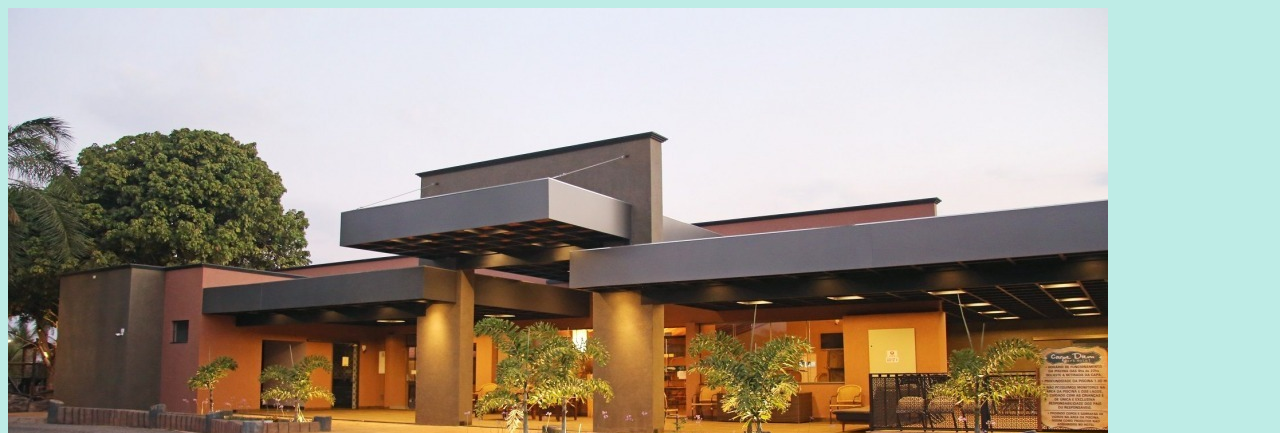
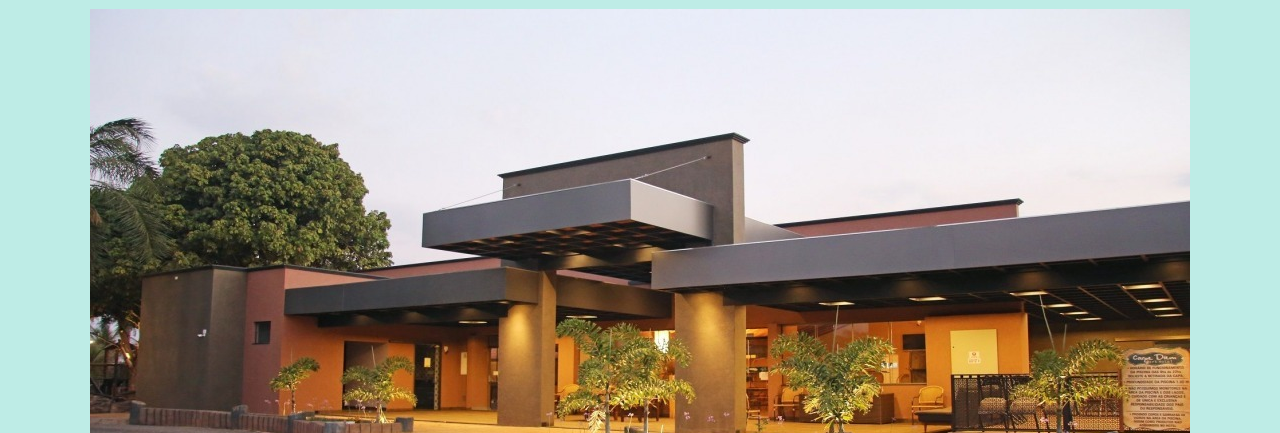
Before and after one commit to fabianocardosodev/formulariovalidar, a plain HTML site: page index.html in a window 1280 px wide. Shown: the top 433 px of the page. Drawn offline with Linux system fonts and the light colour scheme.

Commit message:
Update style.css

```diff
--- a/css/style.css
+++ b/css/style.css
@@ -29,15 +29,16 @@
      width: 100px;
      height: 40px;
      color: rgb(11, 117, 94);
-     : ;
      border-radius: 10px;
      text-align: center;
  }
 
  .foto-fachada {
-     width: 800px;
-     position: relative;
-     text-align: center;
+     width: 100%;
+     height: 400px;
+     border-top: 1px solid transparent;
+     background-position: center;
+     background-size: cover;
  }
 
  .logo1 {
```
